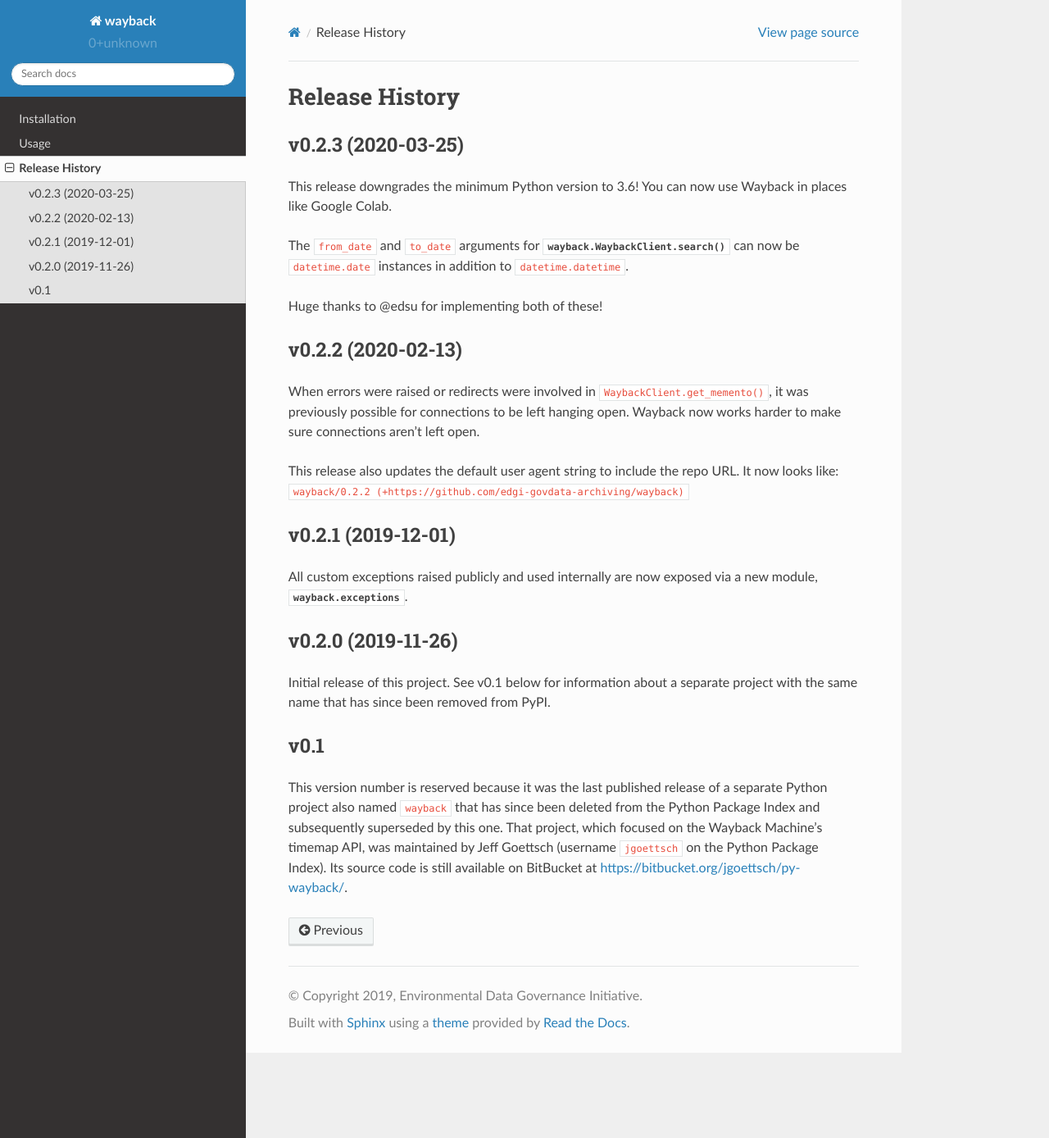
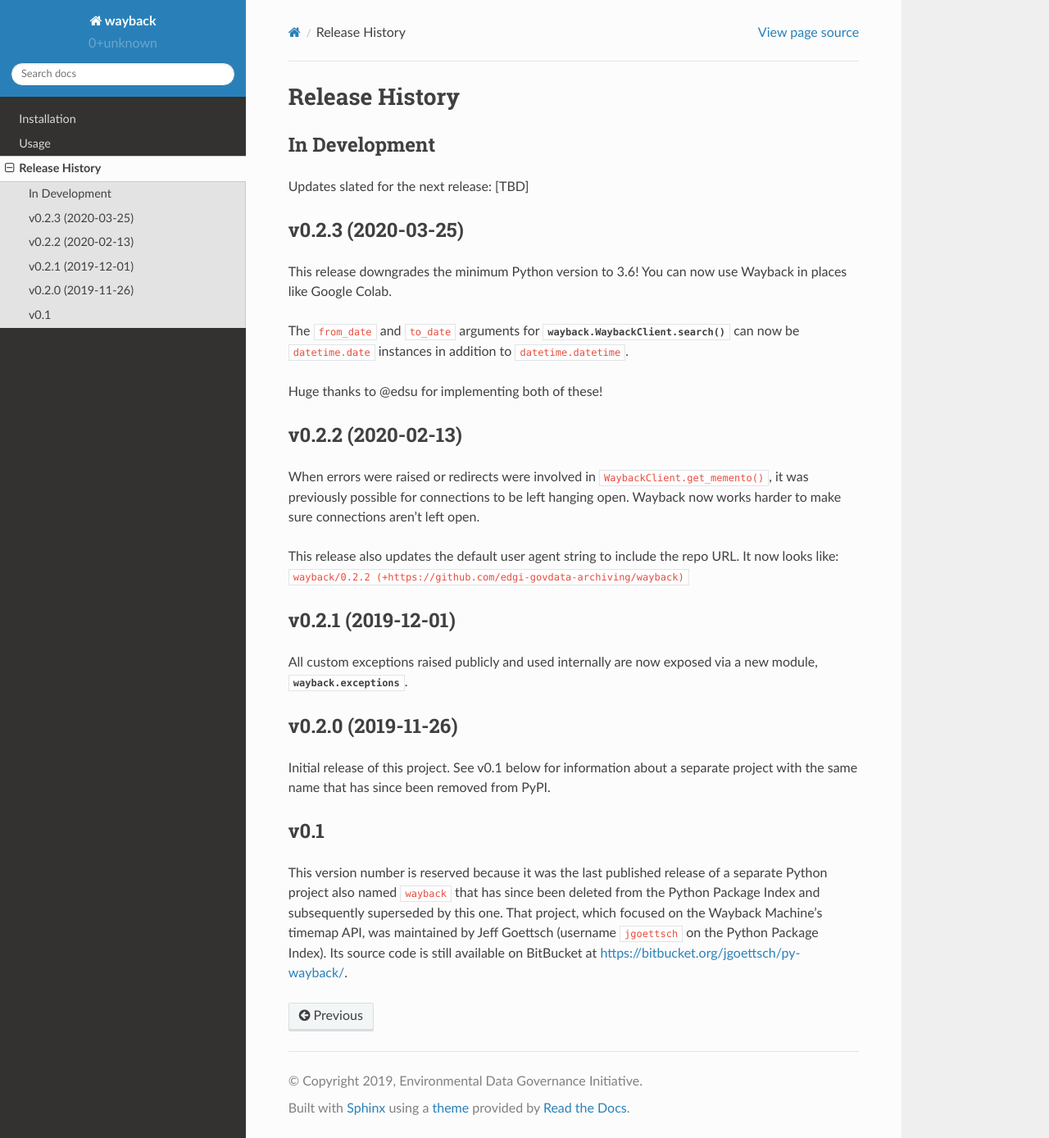
Before and after one commit to edgi-govdata-archiving/wayback, a Sphinx documentation site: the page built from docs/source/release-history.rst, in a window 1280 px wide and 1388 px high. Shown: the whole window at 82% size. Built offline with Sphinx 7.4.7 and the Read the Docs theme 2.0.0, drawn with Linux system fonts in a browser that asks for light colours.

Commit message:
Update changelog with current development work

```diff
--- a/docs/source/release-history.rst
+++ b/docs/source/release-history.rst
@@ -1,6 +1,12 @@
 ===============
 Release History
 ===============
+
+In Development
+--------------
+
+Updates slated for the next release: [TBD]
+
 
 v0.2.3 (2020-03-25)
 -------------------
```
